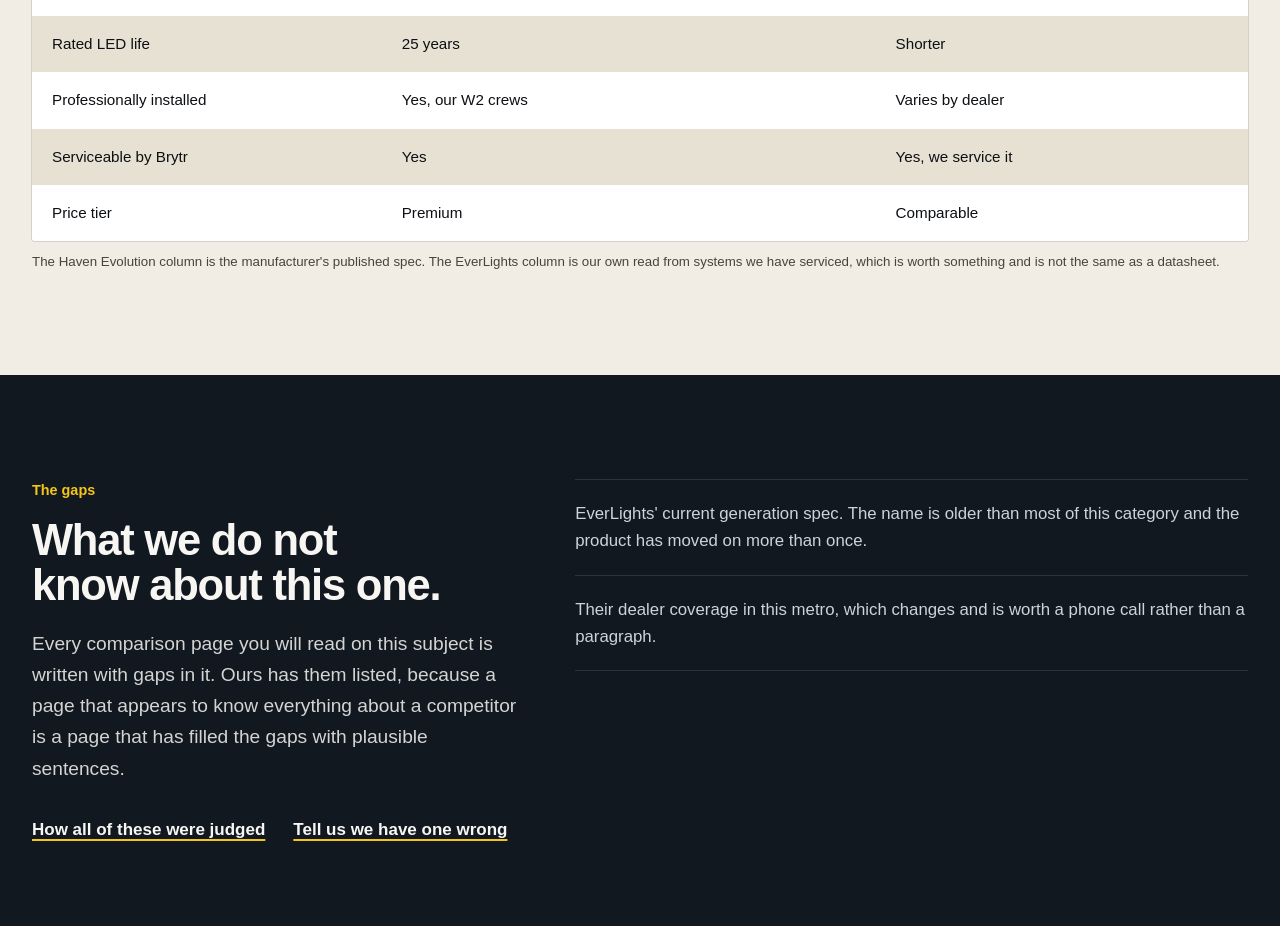
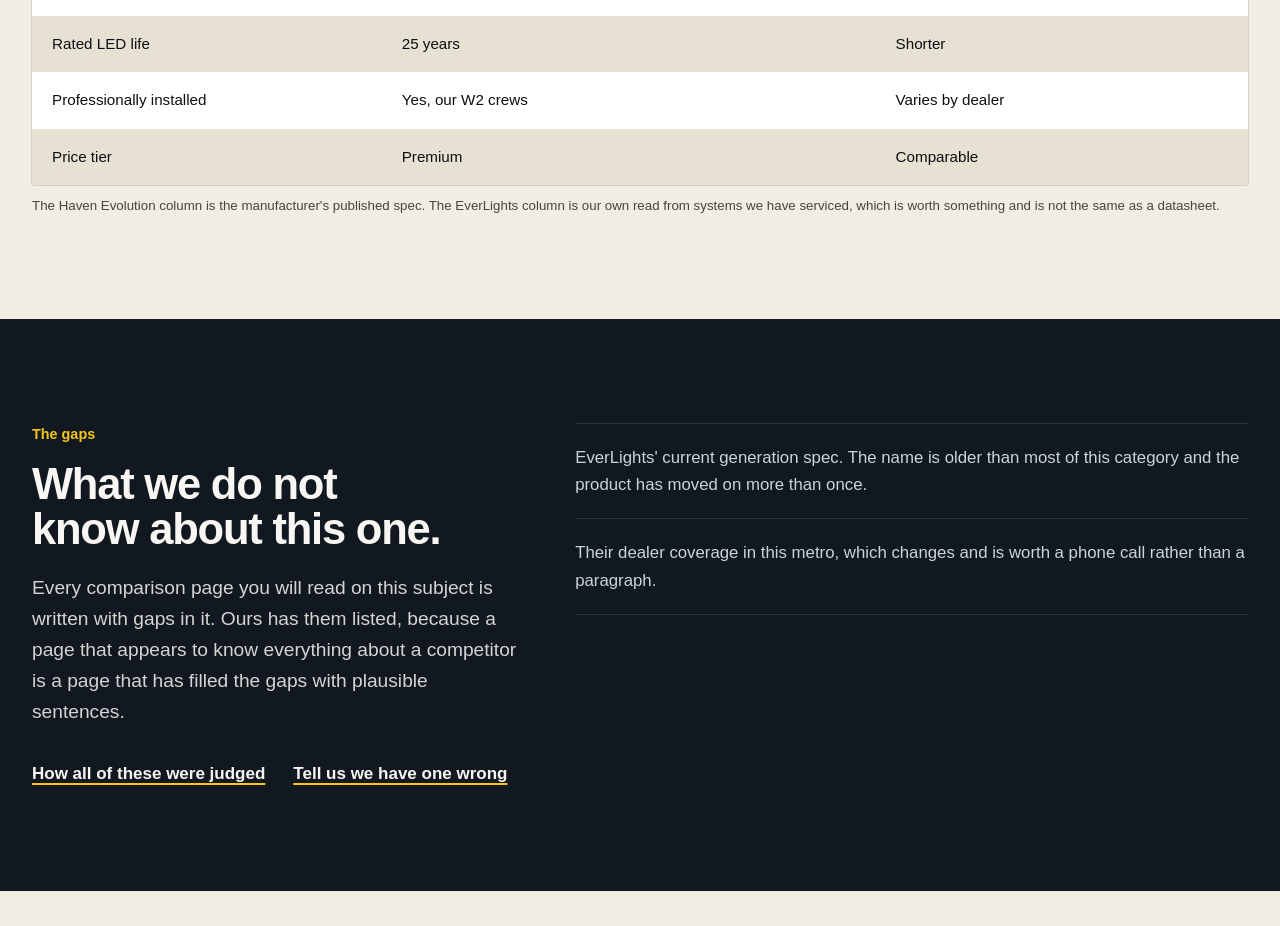
Before and after one commit to kvelasquez315/brytr-site, a Next.js app: page /compare/haven-vs-everlights in a window 1280 px wide. Shown: the part 2200-3126 px from the top of the page. Built offline with nearby package versions, Linux system fonts and the light colour scheme; a web font is replaced by a local one.

Commit message:
Upload: compares.ts

```diff
--- a/content/compares.ts
+++ b/content/compares.ts
@@ -32,7 +32,6 @@ const havenRows = (bName: string, b: Partial<Record<string, string>>): Row[] =>
   { spec: "Weather rating", a: "IP66", b: b.ip ?? "Sealed channel" },
   { spec: "Rated LED life", a: "25 years", b: b.life ?? "Shorter" },
   { spec: "Professionally installed", a: "Yes, our W2 crews", b: b.install ?? "Varies by dealer" },
-  { spec: "Serviceable by Brytr", a: "Yes", b: b.service ?? "Yes, we service it" },
   { spec: "Price tier", a: "Premium", b: b.price ?? "Lower" },
 ];
 
@@ -237,7 +236,7 @@ export const compares: Compare[] = [
       { spec: "App", a: "Workable", b: "Good" },
       { spec: "Dealer network", a: "Broad", b: "Narrower" },
       { spec: "Typical install cost", a: "Lower", b: "Higher" },
-      { spec: "Brytr carries it", a: "Yes, as our Basic tier", b: "No, but we service it" },
+      { spec: "Brytr carries it", a: "Yes, we install it", b: "No" },
     ],
     costA: "Value tier", costB: "Mid tier",
   },
```
